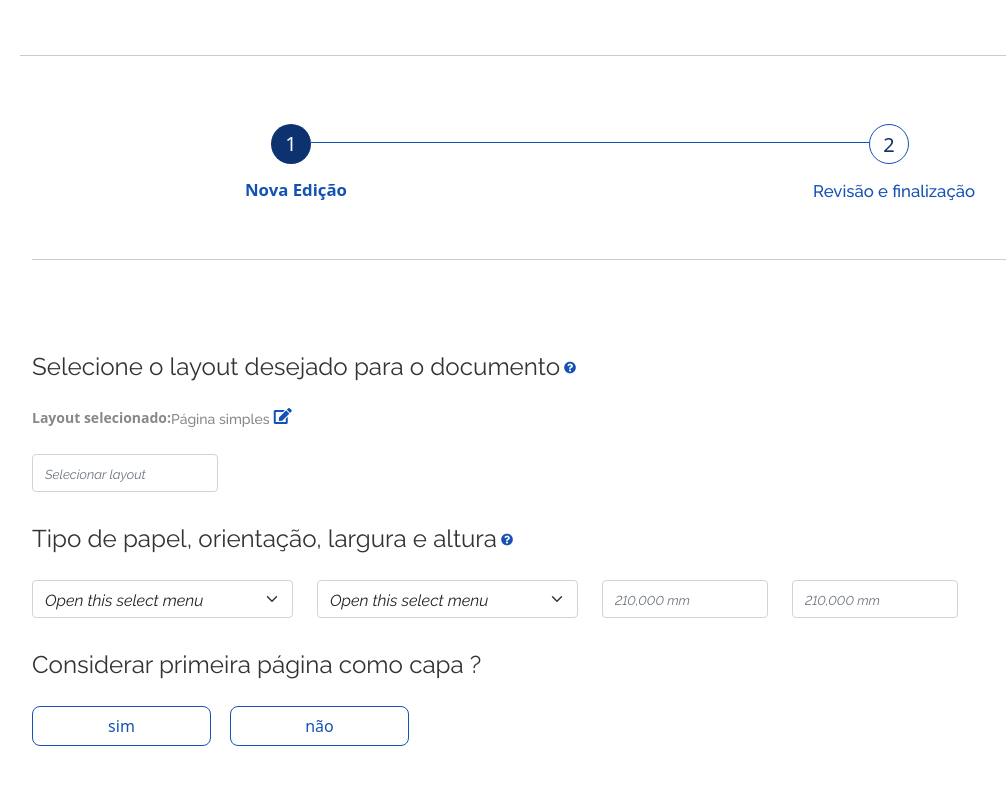
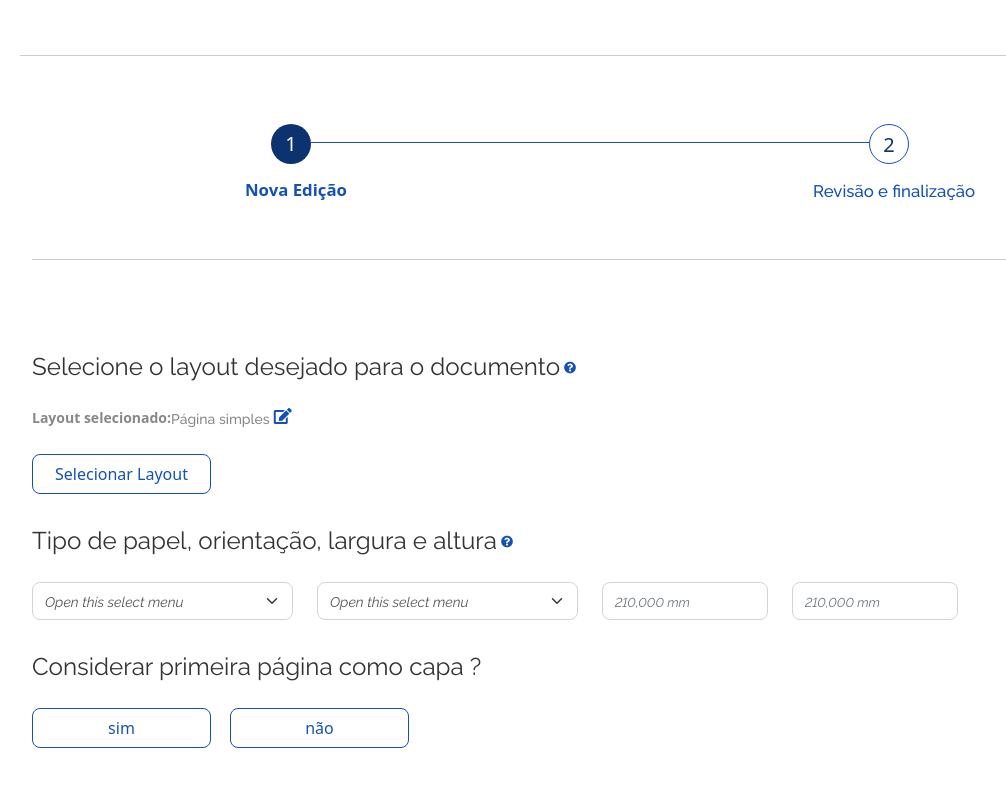
Before and after one commit to Gabriel200395/gns-gov, a React (Create React App) app: page / in a window 1280 px wide. Shown: the part 400-1186 px from the top of the page, without its empty margins (50-1056 px from the left). Built offline with nearby package versions, Linux system fonts and the light colour scheme.

Commit message:
criando components form

```diff
--- /dev/null
+++ b/src/Components/ComponetsForm/Input.js
@@ -0,0 +1,6 @@
+import "../../Components/Formulario/formulario.css";
+function Input() {
+  return <div />;
+}
+
+export default Input;
--- /dev/null
+++ b/src/Components/ComponetsForm/TextoContainer.js
@@ -0,0 +1,12 @@
+import "../../Components/Formulario/formulario.css";
+
+function TextoContainer({ titulo }) {
+  return (
+    <div className="d-flex align-items-center">
+      <h4 className="titulo-form">{titulo}</h4>
+      <i className="fa fa-question-circle mt-2 ms-1" id="question"></i>
+    </div>
+  );
+}
+
+export default TextoContainer;
--- a/src/Components/Formulario/Formulario.js
+++ b/src/Components/Formulario/Formulario.js
@@ -1,6 +1,6 @@
 import React from "react";
 import "./formulario.css";
-
+import TextoContainer from "../ComponetsForm/TextoContainer";
 function Formulario() {
   return (
     <section className="formulario">
@@ -10,15 +10,7 @@ function Formulario() {
             <form>
               <div className="row">
                 <div className="col-12">
-                  <div className="d-flex align-items-center">
-                    <h4 className="titulo-form">
-                      Selecione o layout desejado para o documento
-                    </h4>
-                    <i
-                      className="fa fa-question-circle mt-2 ms-1"
-                      id="question"
-                    ></i>
-                  </div>
+                  <TextoContainer titulo="Selecione o layout desejado para o documento" />
                   <div className="d-flex">
                     <p className="layout-selecionado">Layout selecionado: </p>
                     <p className="pagina-simples">Página simples</p>
@@ -26,13 +18,9 @@ function Formulario() {
                   </div>
 
                   <div className="col-2">
-                    <input
-                      type="text"
-                      placeholder="Selecionar layout"
-                      id="inputPassword6"
-                      className="form-control input"
-                      aria-describedby="passwordHelpInline"
-                    />
+                    <button className="selecionar-layout">
+                      Selecionar Layout
+                    </button>
                   </div>
                 </div>
 
@@ -61,6 +49,7 @@ function Formulario() {
                     </div>
                     <div className="col-3">
                       <select
+                        selected
                         className="form-select"
                         aria-label="Default select example"
                       >
--- a/src/Components/Formulario/formulario.css
+++ b/src/Components/Formulario/formulario.css
@@ -15,6 +15,16 @@
   font-size: 14px;
   line-height: 20px;
   color: #888888;
+}
+
+.selecionar-layout {
+  width: 179px;
+  height: 40px;
+  border: none;
+  border-radius: 8px;
+  border: 1px solid #1351b4;
+  color: #1351b4;
+  background-color: #fff;
 }
 
 .pagina-simples {
@@ -63,14 +73,14 @@ input[type="number"]:focus,
 }
 
 .form-select {
-  font-family: Rawline;
-  font-style: italic;
-  font-weight: normal;
-  font-size: 14px;
-  line-height: 20px;
-  color: #555555;
-  height: 38px;
-  border-radius: 8px;
+  font-family: Rawline !important;
+  font-style: italic !important;
+  font-weight: normal !important;
+  font-size: 14px !important;
+  line-height: 20px !important;
+  color: #555555 !important;
+  height: 38px !important;
+  border-radius: 8px !important;
 }
 
 .button {
@@ -88,7 +98,7 @@ input[type="number"]:focus,
 }
 
 .form-control {
-  border-radius: 8px;
+  border-radius: 8px !important;
 }
 
 #question {
```
